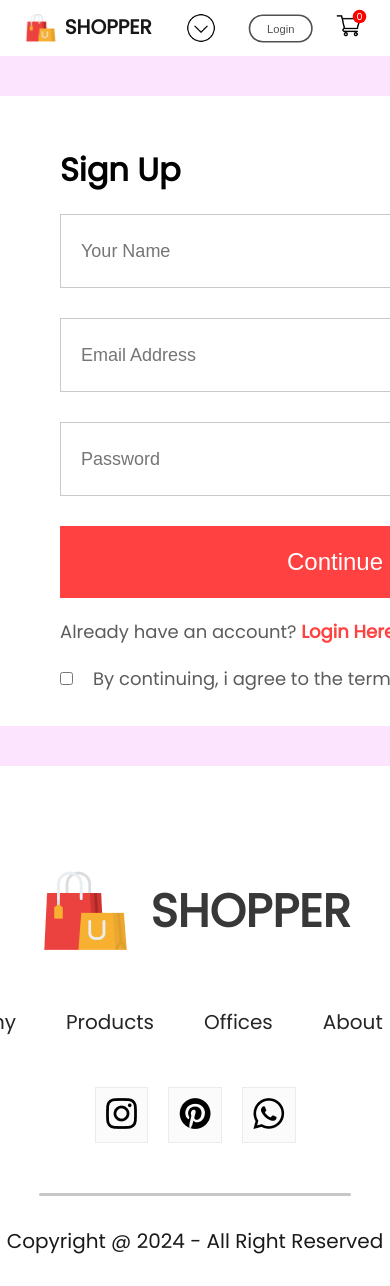
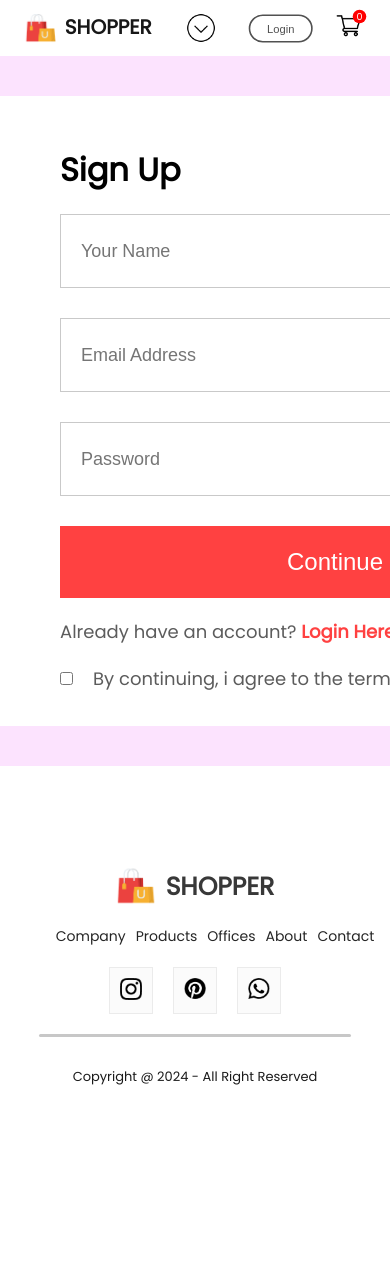
Before and after one commit to SomsuryaMohapatra/E-Commerce-Frontend, a React (Create React App) app: page /login in a window 390 px wide. Shown: the top 1286 px of the page. After the commit the page ends 1117 px from the top, so only its background shows below. Built offline with nearby package versions, Linux system fonts and the light colour scheme.

Commit message:
Responsive Footer

```diff
--- a/src/Components/Footer/Footer.css
+++ b/src/Components/Footer/Footer.css
@@ -1,26 +1,25 @@
-.footer{
+.footer {
     display: flex;
     flex-direction: column;
     justify-content: center;
     align-items: center;
     gap: 50px;
-    /* background:; */
 }
 
-.footer-logo{
+.footer-logo {
     display: flex;
     align-items: center;
     gap: 20px;
 }
 
-.footer-logo p{
+.footer-logo p {
     color: #383838;
     font-size: 46px;
     font-weight: 700;
 
 }
 
-.footer-links{
+.footer-links {
     display: flex;
     list-style: none;
     gap: 50px;
@@ -29,24 +28,24 @@
 
 }
 
-.footer-links li{
+.footer-links li {
     cursor: pointer;
 }
 
-.footer-social-icons{
+.footer-social-icons {
     display: flex;
     gap: 20px;
 
 }
 
-.footer-icons-container{
+.footer-icons-container {
     padding: 10px;
     padding-bottom: 6px;
     background: #fbfbfb;
     border: 1px solid #ebebeb;
 }
 
-.footer-copyright{
+.footer-copyright {
     display: flex;
     flex-direction: column;
     align-items: center;
@@ -57,10 +56,42 @@
     font-size: 20px;
 }
 
-.footer-copyright hr{
+.footer-copyright hr {
     width: 80%;
     border: none;
     border-radius: 10px;
     height: 3px;
     background: #c7c7c7;
 }
+
+@media(max-width:800px) {
+    .footer{
+        gap: 20px;
+    }
+
+    .footer-logo{
+        gap: 10px;
+        align-items: end;
+    }
+
+    .footer-logo img{
+        width: 40px;
+    }
+
+    .footer-logo p{
+        font-size: 25px;
+    }
+
+    .footer-links{
+        font-size: 14px;
+        gap: 10px;
+    }
+
+    .footer-social-icons img{
+        width: 22px;
+    }
+
+    .footer-copyright{
+        font-size: 13px;
+    }
+}
```
Lines whose indentation alone changed are shown as unchanged.
